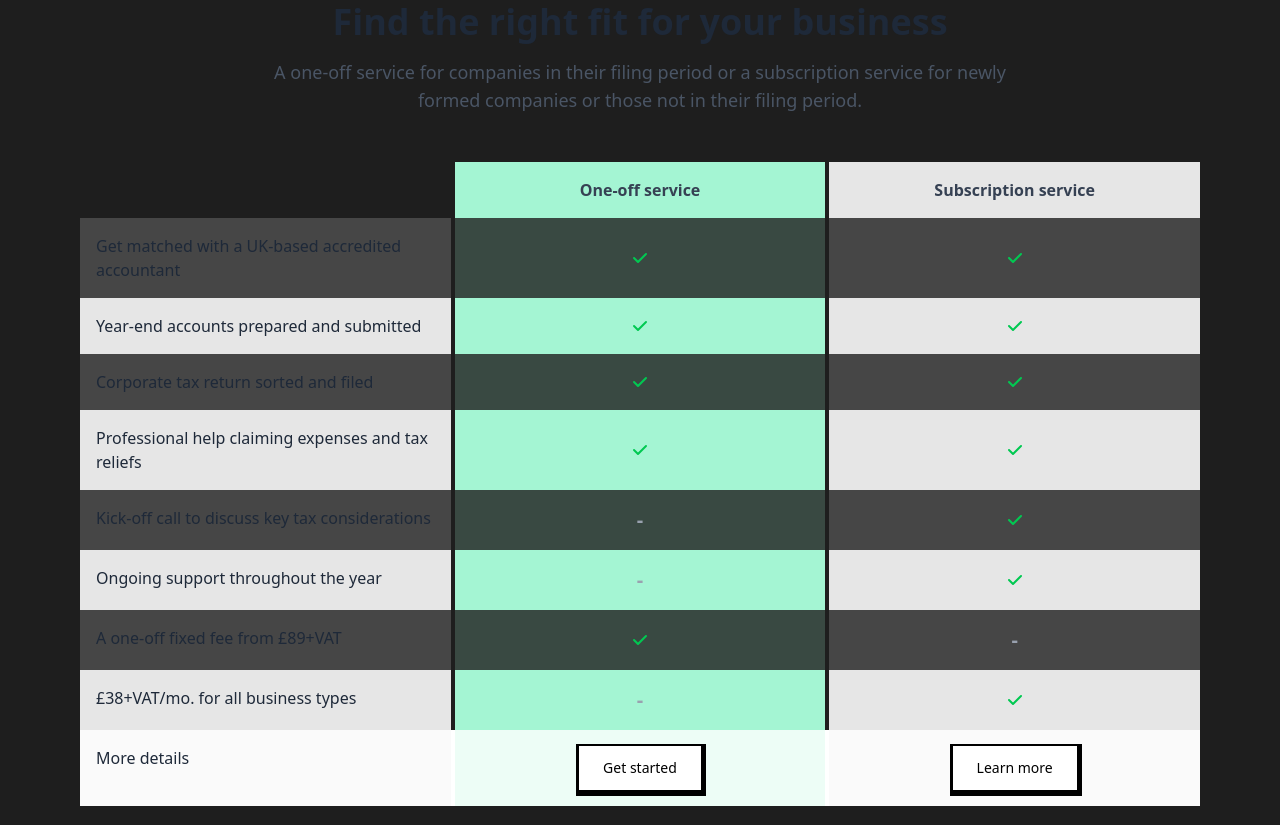
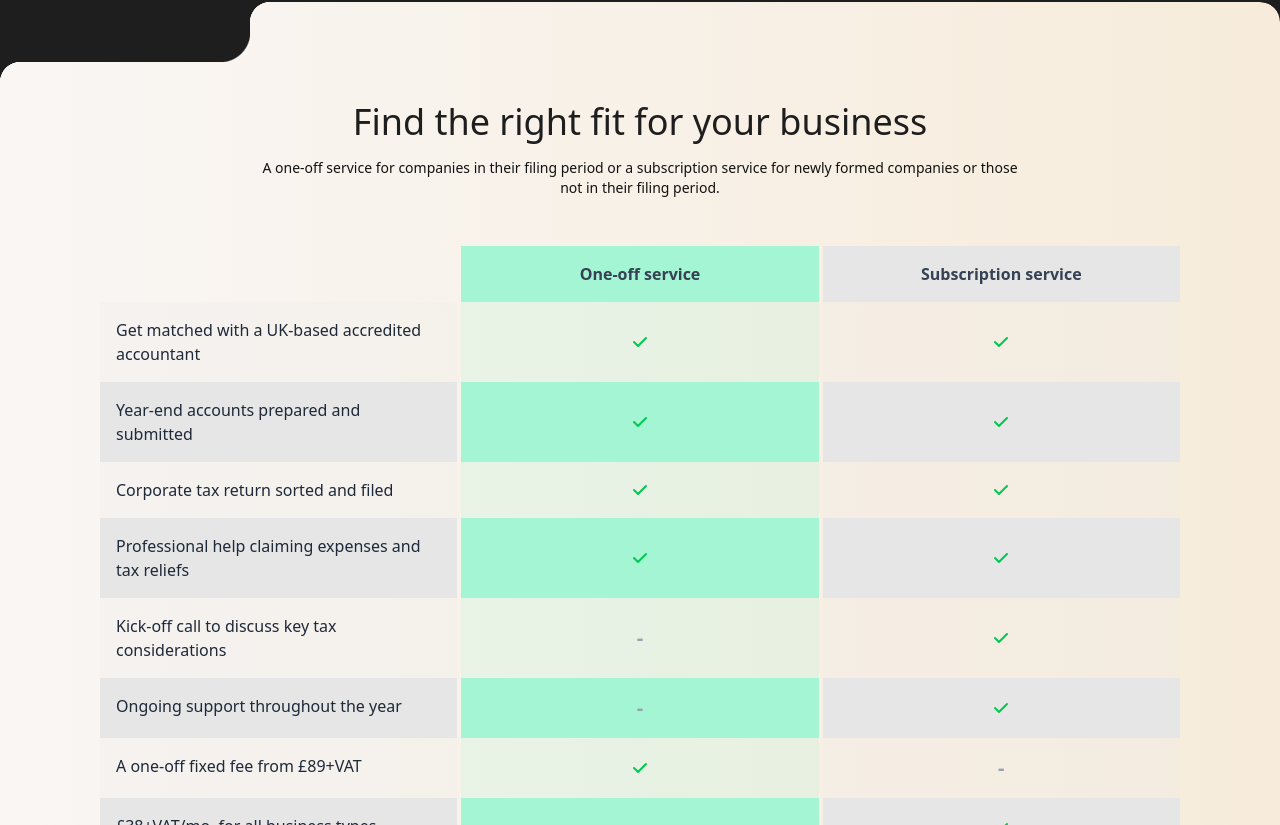
Before and after one commit to fiamanillah/ap_tax_advisor_cleintSide, a Next.js app: page /corporate-tax in a window 1280 px wide. Shown: the part 6295-7120 px from the top of the page. Built offline with nearby package versions, Linux system fonts and the light colour scheme.

Commit message:
refactor: improve layout and structure of SubscriptionPlan component for better readability

```diff
--- a/src/components/corporate-tax/SubscriptionPlan.tsx
+++ b/src/components/corporate-tax/SubscriptionPlan.tsx
@@ -10,30 +10,33 @@ export default function SubscriptionPlan({
     if (value === true) {
       return (
         <svg
-          className="w-5 h-5 text-green-500"
+          className="h-5 w-5 text-green-500"
           fill="currentColor"
-          viewBox="0 0 20 20">
+          viewBox="0 0 20 20"
+        >
           <path
             fillRule="evenodd"
             d="M16.707 5.293a1 1 0 010 1.414l-8 8a1 1 0 01-1.414 0l-4-4a1 1 0 011.414-1.414L8 12.586l7.293-7.293a1 1 0 011.414 0z"
-            clipRule="evenodd"></path>
+            clipRule="evenodd"
+          ></path>
         </svg>
       );
     } else if (value === false) {
-      return <span className="text-gray-400 text-xl font-bold">-</span>;
+      return <span className="text-xl font-bold text-gray-400">-</span>;
     }
     return null;
   };
 
   return (
     <section>
-      <div className="container mx-auto px-4 lg:max-w-6xl">
+      <div className="container mx-auto">
+        <div className="section-inverted-radius-reverse py-8">
           {/* Section Header */}
-        <div className="text-center mb-12 max-w-3xl mx-auto">
-          <h2 className="text-4xl font-bold text-gray-800 mb-4">
+          <div className="mx-auto mb-12 max-w-3xl text-center">
+            <h2 className="text-background mb-4 text-4xl font-medium">
               Find the right fit for your business
             </h2>
-          <p className="text-gray-600 text-lg">
+            <p className="text-muted-foreground text-sm">
               A one-off service for companies in their filing period or a
               subscription service for newly formed companies or those not in
               their filing period.
@@ -43,11 +46,13 @@ export default function SubscriptionPlan({
           {/* Comparison Table */}
           <div className="w-full overflow-hidden">
             {/* Table Header */}
-          <div className="grid grid-cols-3 text-gray-700 font-semibold text-lef gap-x-1">
+            <div className="text-lef grid grid-cols-3 gap-x-1 font-semibold text-gray-700">
               <div className="p-4"></div>{" "}
               {/* Empty cell for the feature column header */}
-            <div className="p-4 text-center bg-[#A4F5D3]">One-off service</div>
-            <div className="p-4 text-center bg-[#E6E6E6]">
+              <div className="bg-[#A4F5D3] p-4 text-center">
+                One-off service
+              </div>
+              <div className="bg-[#E6E6E6] p-4 text-center">
                 Subscription service
               </div>
             </div>
@@ -56,42 +61,49 @@ export default function SubscriptionPlan({
             {subscriptions.map((row, index) => (
               <div
                 key={index}
-              className={`grid grid-cols-3 text-gray-800 text-sm md:text-base gap-x-1`}>
+                className={`grid grid-cols-3 gap-x-1 text-sm text-gray-800 md:text-base`}
+              >
                 <div
                   className={cn("p-4", {
                     "bg-[#E6E6E6]/20": index % 2 === 0,
                     "bg-[#E6E6E6]": index % 2 !== 0,
-                })}>
+                  })}
+                >
                   {row.feature}
                 </div>
                 <div
                   className={cn(
-                  "p-4 flex items-center justify-center bg-[#A4F5D3]/20",
+                    "flex items-center justify-center bg-[#A4F5D3]/20 p-4",
                     {
                       "bg-[#A4F5D3]/20": index % 2 === 0,
                       "bg-[#A4F5D3]": index % 2 !== 0,
-                  }
-                )}>
+                    },
+                  )}
+                >
                   <CheckOrDash value={row.oneOff} />
                 </div>
                 <div
-                className={cn("p-4 flex items-center justify-center", {
+                  className={cn("flex items-center justify-center p-4", {
                     "bg-[#E6E6E6]/20": index % 2 === 0,
                     "bg-[#E6E6E6]": index % 2 !== 0,
-                })}>
+                  })}
+                >
                   <CheckOrDash value={row.subscription} />
                 </div>
               </div>
             ))}
 
             {/* Table Footer - Buttons */}
-          <div className="grid grid-cols-3 bg-white text-gray-800 text-sm md:text-base gap-x-1">
-            <div className="p-4 font-medium bg-[#E6E6E6]/20">More details</div>
-            <div className="p-4 flex items-center justify-center bg-[#A4F5D3]/20">
+            <div className="grid grid-cols-3 gap-x-1 bg-white text-sm text-gray-800 md:text-base">
+              <div className="bg-[#E6E6E6]/20 p-4 font-medium">
+                More details
+              </div>
+              <div className="flex items-center justify-center bg-[#A4F5D3]/20 p-4">
                 <AppButton>Get started</AppButton>
               </div>
-            <div className="p-4 flex items-center justify-center bg-[#E6E6E6]/20">
+              <div className="flex items-center justify-center bg-[#E6E6E6]/20 p-4">
                 <AppButton>Learn more</AppButton>
+              </div>
             </div>
           </div>
         </div>
```
Lines whose indentation alone changed are shown as unchanged.
